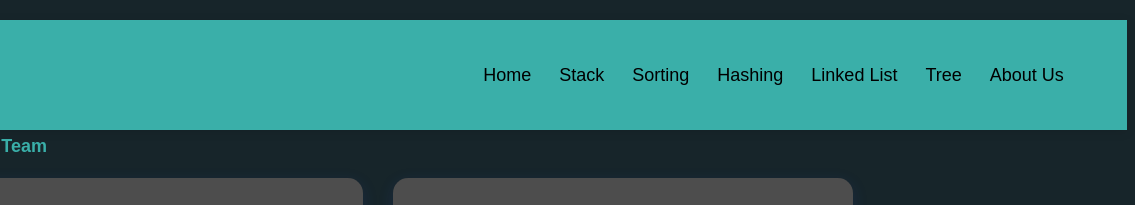
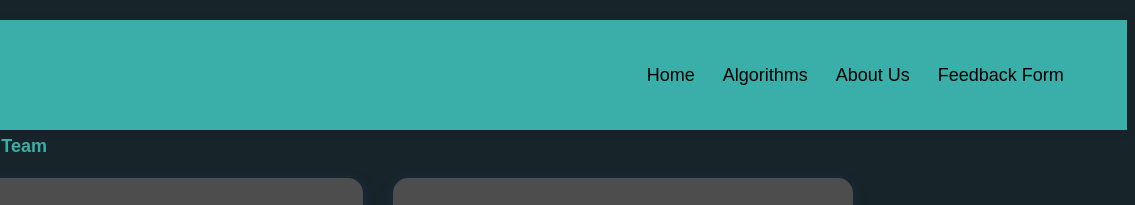
Before and after one commit to fardeentech/DSA-Virtual-Lab, a plain HTML site: page developer.html in a window 1280 px wide. Shown: the top 205 px of the page, 145-1280 px from the left. Drawn offline with Linux system fonts and the light colour scheme.

Commit message:
Update developer.html

```diff
--- a/developer.html
+++ b/developer.html
@@ -18,13 +18,10 @@
           <img src="https://assets.codepen.io/285131/acme-2.svg" />
         </div>
         <nav class="header-navigation">
-          <a href="index.html">Home</a>
-          <a href="stack.html">Stack</a>
-          <a href="sorting.html">Sorting</a>
-          <a href="hashing.html">Hashing</a>
-          <a href="linkedlist.html">Linked List</a>
-          <a href="tree.html">Tree</a>
-          <a href="developer.html">About Us</a>
+          <a href="/index_new.html">Home</a>
+          <a href="/index.html">Algorithms</a>
+          <a href="/developer.html">About Us</a>
+          <a href="/Feedback Form/index.html">Feedback Form</a>
           <button>Menu</button>
         </nav>
       </div>
```
